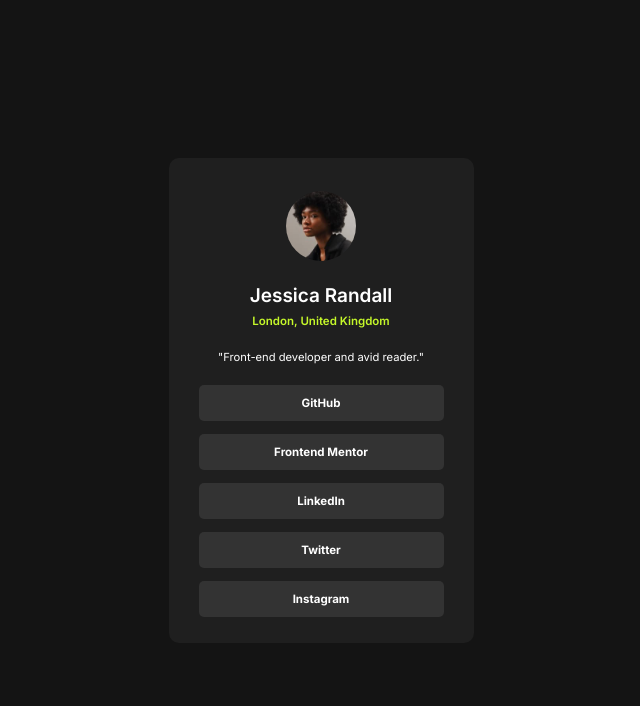
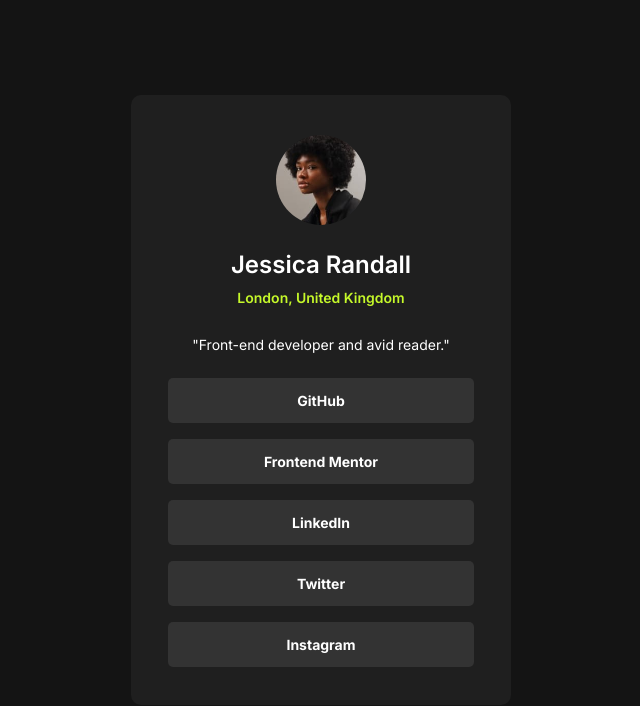
Before and after one commit to Isabela-Fernanda/social-links-profile-main, a plain HTML site: page index.html in a window 1280 px wide. Shown: the whole page, without its empty margins (319-959 px from the left). Drawn offline with Linux system fonts and the light colour scheme.

Commit message:
corrigindo escala

```diff
--- a/src/style.css
+++ b/src/style.css
@@ -4,7 +4,7 @@
     background-color: hsl(0, 0%, 8%);
     height: 100vh;
     font-family: 'Inter', sans-serif;
-    font-size: 11.5px;
+    font-size: 14px;
 }
 
 main {
@@ -20,9 +20,9 @@
     align-items: center;
     background-color:  hsl(0, 0%, 12%);
     border-radius: 10px;
-    width: 305px;
-    height: 485px;
-    padding: 33px 30px;
+    width: 380px;
+    height: 610px;
+    padding: 40px 37px;
  }
 
  .usuario {
@@ -33,12 +33,12 @@
 
  img {
     border-radius: 100px;
-    width: 70px;
-    margin-bottom: 23px;
+    width: 90px;
+    margin-bottom: 25px;
  }
 
  h1{
-    font-size: 19px;
+    font-size: 24px;
  }
 
  h1, .carreira, .redes-sociais ul li {
@@ -47,18 +47,17 @@
 
  h1, .local {
     font-weight: 600;
-    margin-bottom: 7px;
+    margin-bottom: 10px;
  }
 
 .local {
     color: hsl(75, 94%, 57%);
-    margin-bottom: 22px;
+    margin-bottom: 30px;
  }
 
  .carreira{
     font-weight: 400;
-    margin-bottom: 21px;
-    font-size: 11.2px;
+    margin-bottom: 25px;
  }
 
 .redes-sociais {
@@ -79,8 +78,8 @@
 .redes-sociais ul li{
     background-color: hsl(0, 0%, 20%);
     font-weight: 700;
-    margin-bottom: 13px;
-    padding: 11px;
+    margin-bottom: 16px;
+    padding: 14px;
     border-radius: 5px;
     text-align: center;
 }
```
